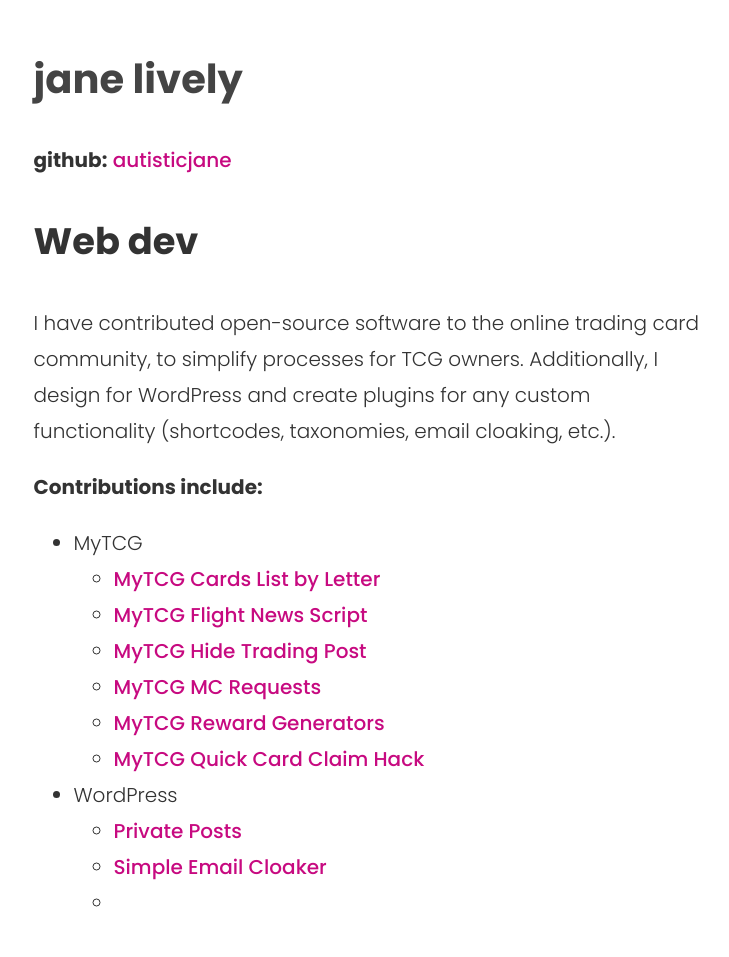
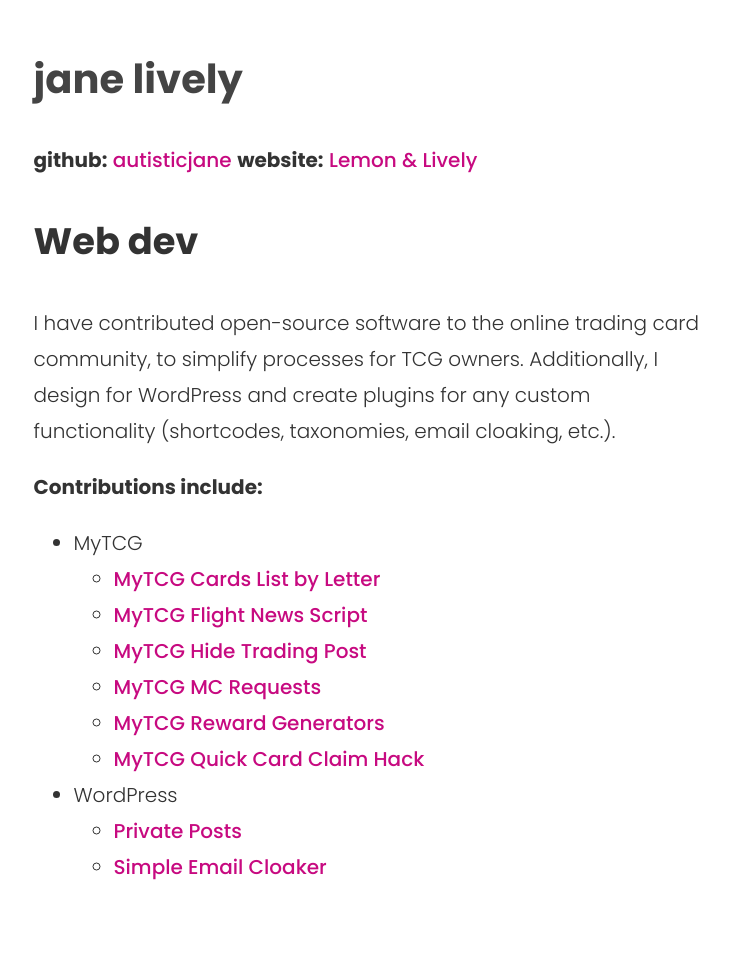
Before and after one commit to autisticjane/autisticjane.github.io, a Jekyll site: the page built from index.md, in a window 1280 px wide. Shown: the whole page, without its empty margins (269-998 px from the left). Built offline with Jekyll 4.4.1, drawn with Linux system fonts in a browser that asks for light colours; after the commit the page ends 921 px from its top, so only the background shows below that.

Commit message:
Update index.md
added website

```diff
--- a/index.md
+++ b/index.md
@@ -4,7 +4,8 @@ title: Jane Lively
 ---
 # Jane Lively
 
-**github:** [autisticjane](https://github.com/autisticjane/)<br />
+**github:** [autisticjane](https://github.com/autisticjane/)
+**website:** [Lemon & Lively](https://lemonandlively.com/)
 
 ## Web dev
 I have contributed open-source software to the online trading card community, to simplify processes for TCG owners. Additionally, I design for WordPress and create plugins for any custom functionality (shortcodes, taxonomies, email cloaking, etc.).
@@ -20,4 +21,3 @@ I have contributed open-source software to the online trading card community, to
 * WordPress
   * [Private Posts](https://github.com/autisticjane/autj-wp-privateposts)
   * [Simple Email Cloaker](https://github.com/autisticjane/autj-cloak-email)
-  *
```
